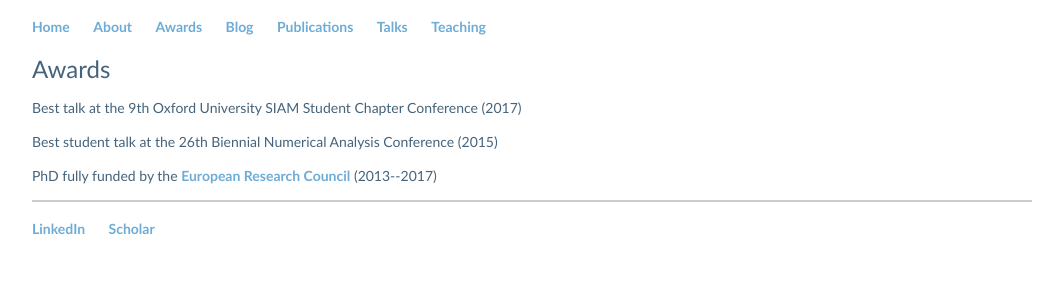
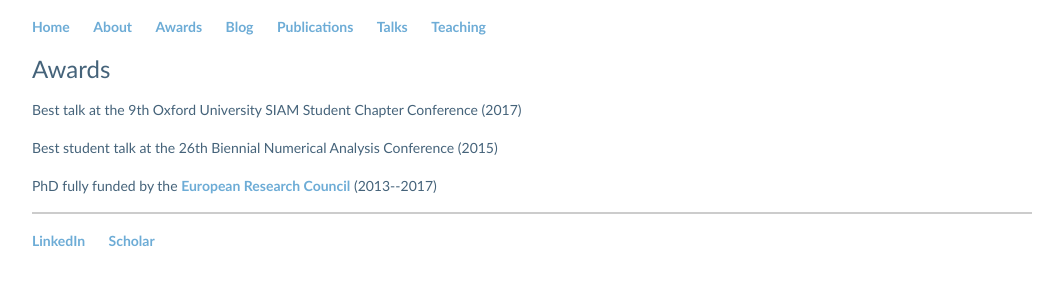
Before and after one commit to Hadrien-Montanelli/Hadrien-Montanelli.github.io, a Jekyll site: the page built from awards/index.html, in a window 1280 px wide. Shown: the top 300 px of the page, without its empty margins (108-1171 px from the left). Built offline with Jekyll 4.4.1, drawn with Linux system fonts in a browser that asks for light colours.

Commit message:
Update main.css

```diff
--- a/css/main.css
+++ b/css/main.css
@@ -56,7 +56,7 @@ p {
 	font-style: normal;
 	font-variant: normal;
 	font-weight: 500;
-	line-height: 20px;
+	line-height: 1.7;
 	color: rgb(69, 99, 122);
 }
 ul {
```
